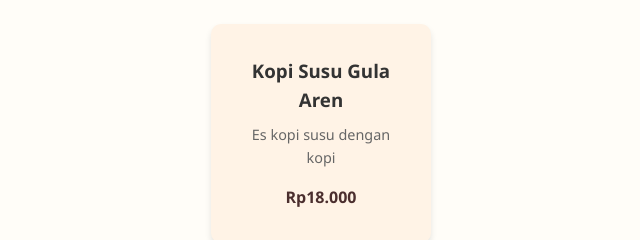
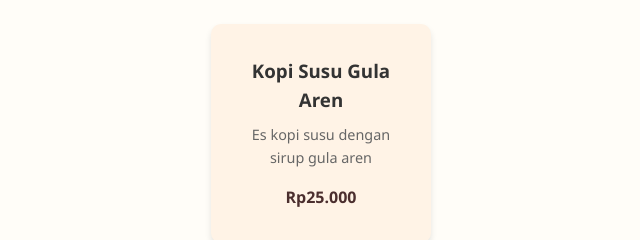
Before and after one commit to AryaMahendra13/Coffee-Shop, a plain HTML site: page index.html in a window 1280 px wide. Shown: the part 1100-1340 px from the top of the page, 319-959 px from the left. Drawn offline with Linux system fonts and the light colour scheme.

Commit message:
Update index.html

```diff
--- a/index.html
+++ b/index.html
@@ -42,7 +42,7 @@
 
     <h2>Menu Kopi</h2>
     <div class="menu-items">
-      <div class="card"><h3>Kopi Susu Gula Aren</h3><p> Es kopi susu dengan kopi</p><span>Rp18.000</span></div>
+      <div class="card"><h3>Kopi Susu Gula Aren</h3><p> Es kopi susu dengan sirup gula aren</p><span>Rp25.000</span></div>
       <!-- Tambahan lainnya -->
     </div>
 
```
